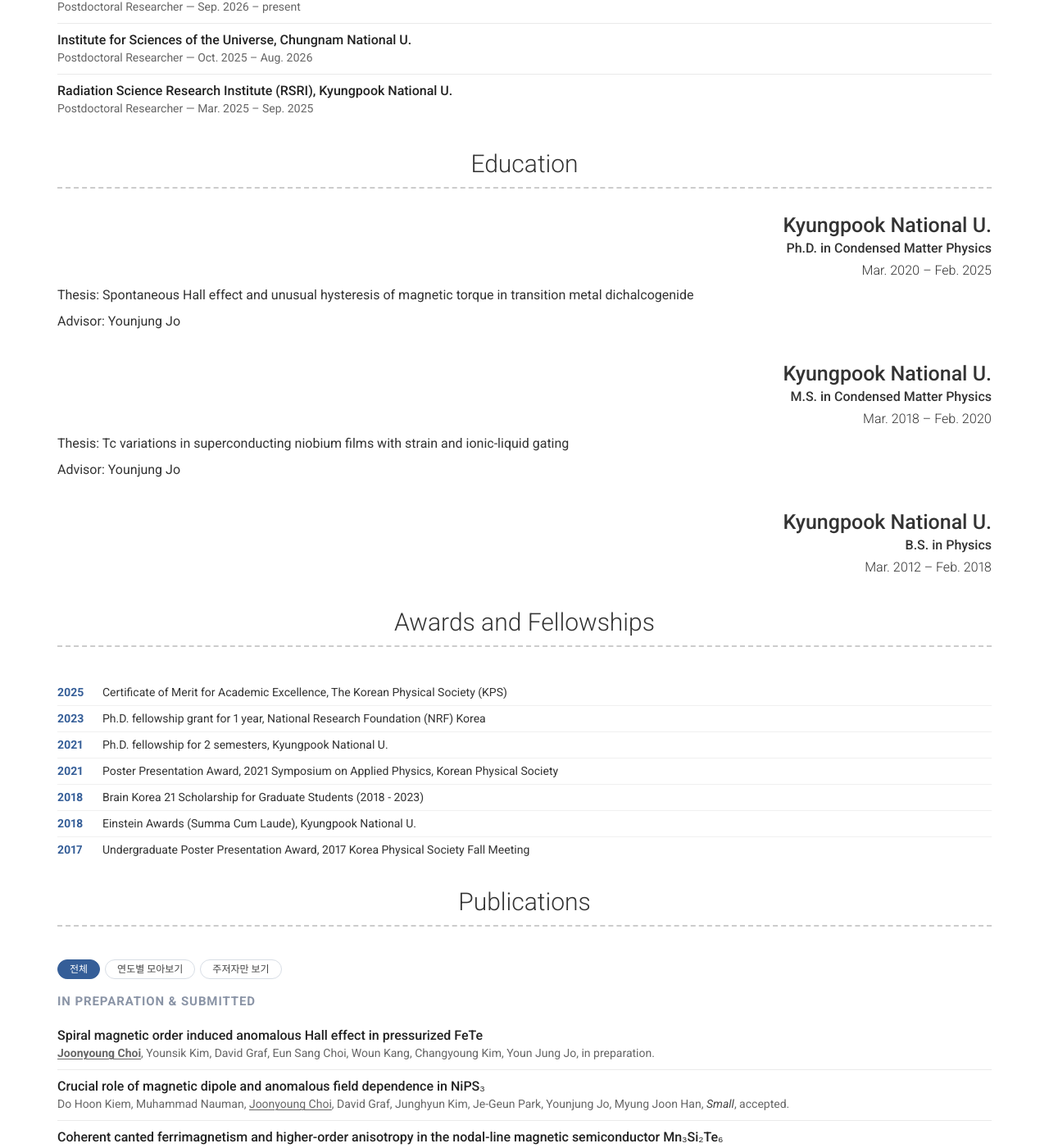
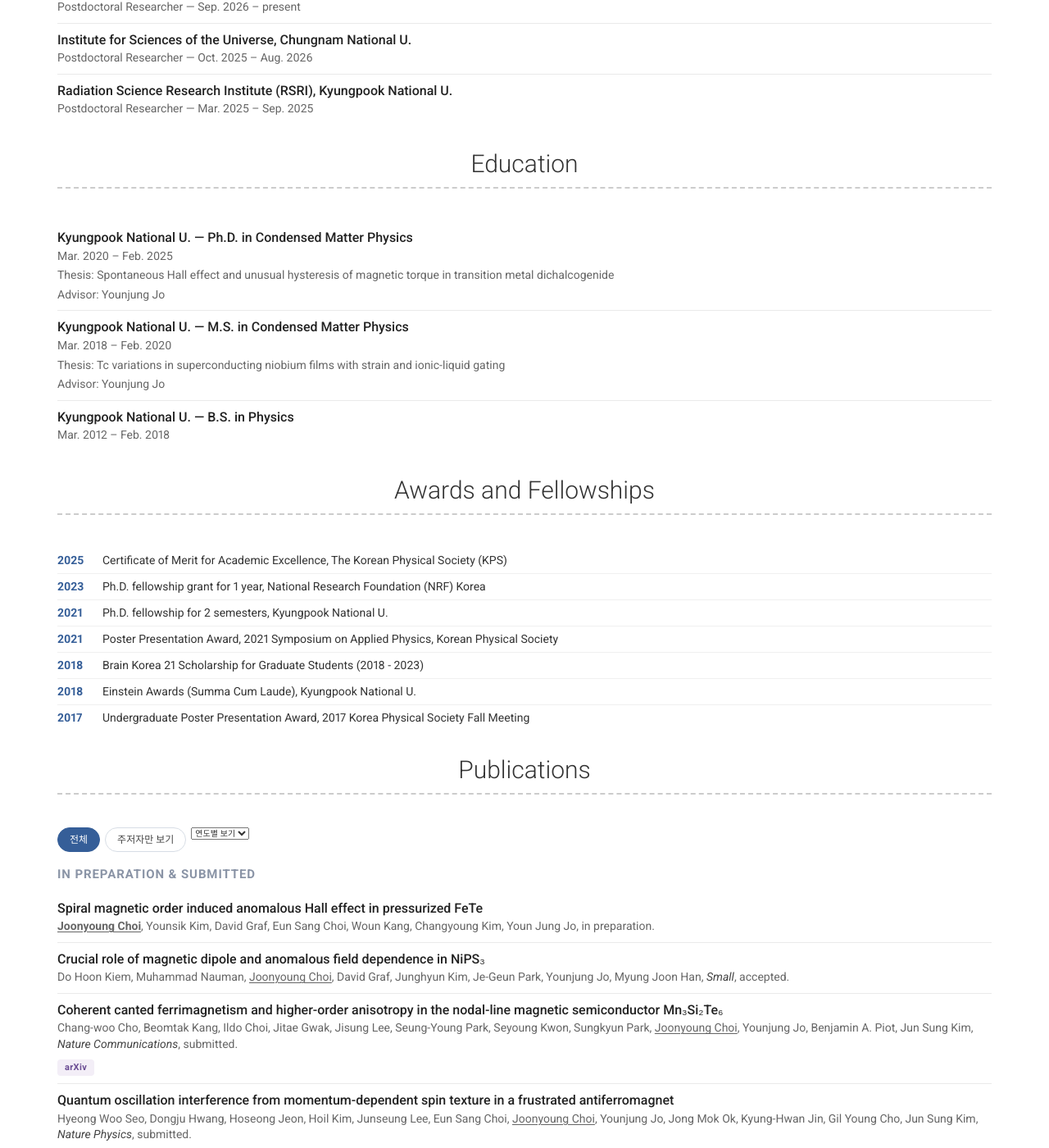
Before and after one commit to joonyoung-phys/cv, a Jekyll site: the page built from index.md, in a window 1280 px wide and 1400 px high, scrolled down 620 px. Shown: the whole window at 82% size. Built offline with Jekyll 4.4.1, drawn with Linux system fonts in a browser that asks for light colours; nearby versions of some CDN libraries.

Commit message:
Simplify Education layout; split year filter into per-year dropdown

```diff
--- a/_config.yml
+++ b/_config.yml
@@ -78,28 +78,26 @@ content:
       </div>
 
   - title: Education
-    layout: list
-    content:
-      - layout: top-right
-        title: Kyungpook National U.
-        sub_title: Ph.D. in Condensed Matter Physics
-        caption: Mar. 2020 – Feb. 2025
-        description: | # this will include new lines to allow paragraphs
-          Thesis: Spontaneous Hall effect and unusual hysteresis of magnetic torque in transition metal dichalcogenide
+    layout: text
+    content: | # this will include new lines to allow paragraphs
+      <div class="pub-entry">
+      <p class="pub-title">Kyungpook National U. — Ph.D. in Condensed Matter Physics</p>
+      <p class="pub-meta">Mar. 2020 – Feb. 2025</p>
+      <p class="pub-meta">Thesis: Spontaneous Hall effect and unusual hysteresis of magnetic torque in transition metal dichalcogenide</p>
+      <p class="pub-meta">Advisor: Younjung Jo</p>
+      </div>
 
-          Advisor: Younjung Jo
-      - layout: top-right
-        title: Kyungpook National U.
-        sub_title: M.S. in Condensed Matter Physics
-        caption: Mar. 2018 – Feb. 2020
-        description: | # this will include new lines to allow paragraphs
-          Thesis: Tc variations in superconducting niobium films with strain and ionic-liquid gating
+      <div class="pub-entry">
+      <p class="pub-title">Kyungpook National U. — M.S. in Condensed Matter Physics</p>
+      <p class="pub-meta">Mar. 2018 – Feb. 2020</p>
+      <p class="pub-meta">Thesis: Tc variations in superconducting niobium films with strain and ionic-liquid gating</p>
+      <p class="pub-meta">Advisor: Younjung Jo</p>
+      </div>
 
-          Advisor: Younjung Jo
-      - layout: top-right
-        title: Kyungpook National U.
-        sub_title: B.S. in Physics
-        caption: Mar. 2012 – Feb. 2018
+      <div class="pub-entry">
+      <p class="pub-title">Kyungpook National U. — B.S. in Physics</p>
+      <p class="pub-meta">Mar. 2012 – Feb. 2018</p>
+      </div>
 
   - title: Awards and Fellowships
     layout: text
@@ -117,8 +115,10 @@ content:
     content: | # this will include new lines to allow paragraphs
       <div class="pub-toolbar">
       <button class="pub-filter-btn active" data-mode="default" type="button">전체</button>
-      <button class="pub-filter-btn" data-mode="year" type="button">연도별 모아보기</button>
       <button class="pub-filter-btn" data-mode="first" type="button">주저자만 보기</button>
+      <select id="pub-year-select" class="pub-year-select">
+      <option value="">연도별 보기</option>
+      </select>
       </div>
       <div id="pub-list">
       <p class="pub-group-label">In Preparation &amp; Submitted</p>
```
